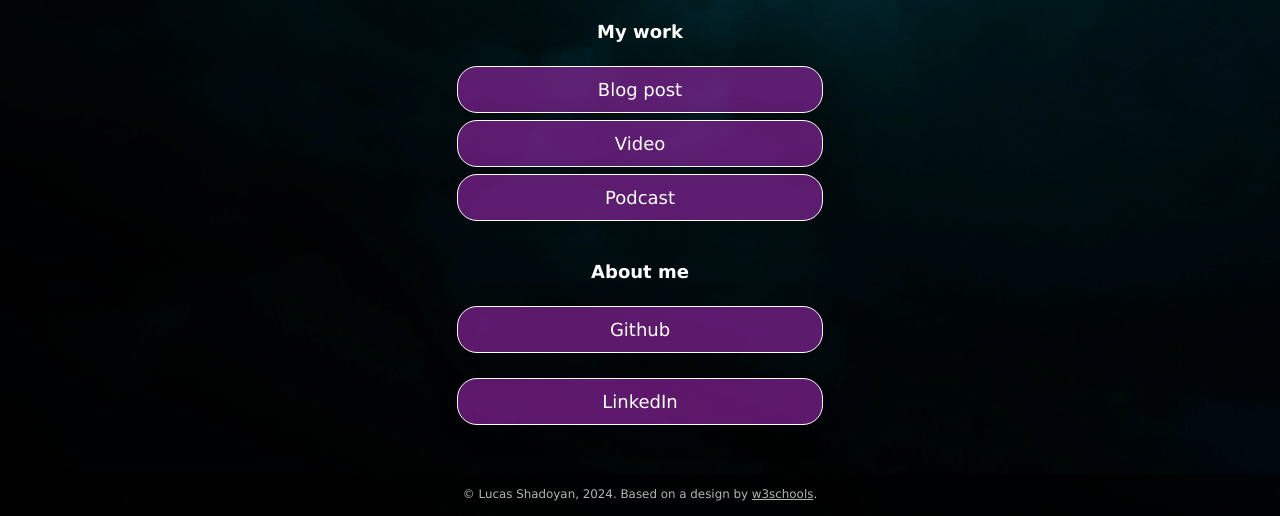
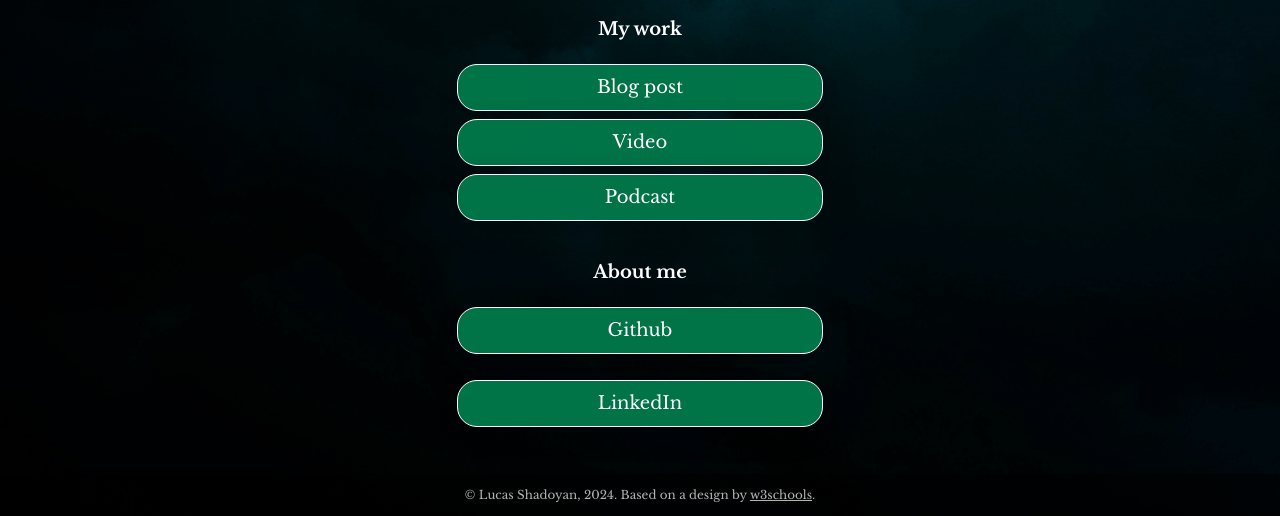
Before and after one commit to lshad032023/lshad032023.github.io, a plain HTML site: page index.html in a window 1280 px wide. Shown: the part 284-800 px from the top of the page. Drawn offline with nearby package versions, Linux system fonts and the light colour scheme.

Commit message:
Changed font style and color scheme

```diff
--- a/css/style.css
+++ b/css/style.css
@@ -1,10 +1,10 @@
 :root {
     --primaryText: #fff;
-    --secondaryText: #ff015e;
-    --primary: rgba(156, 39, 176, .60);
-    --secondary: rgba(255, 1, 94, .60);
-    --buttonHover: rgba(156, 39, 176, .40);
-    --smallButtonHover: rgba(0, 0, 0, .25);
+    --secondaryText: #ff9901;
+    --primary: rgba(0, 120, 74, 0.96);
+    --secondary: rgba(0, 89, 162, 0.96);
+    --buttonHover: rgba(0, 48, 13, 0.96);
+    --smallButtonHover: rgba(0, 0, 0, 0.25);
 }
 
 html {
@@ -34,7 +34,7 @@ body {
     background-attachment: fixed;
     /* Resizes the background image to cover the entire container */
     background-size: cover;
-    font-family: Futura, Verdana, sans-serif;
+    font-family: "Libre Baskerville", serif;
     line-height: 1.5;
     font-size: 18px;
     display: flex;
--- a/index.html
+++ b/index.html
@@ -8,6 +8,10 @@
   <!-- Add your name below -->
   <title>Lucas Shadoyan</title>
   <link rel="stylesheet" href="css/style.css">
+  <link rel="preconnect" href="https://fonts.googleapis.com">
+  <link rel="preconnect" href="https://fonts.gstatic.com" crossorigin>
+  <link href="https://fonts.googleapis.com/css2?family=Libre+Baskerville:ital,wght@0,400;0,700;1,400&display=swap" rel="stylesheet">
+
 </head>
 
 <body class="main-text-color">
```
